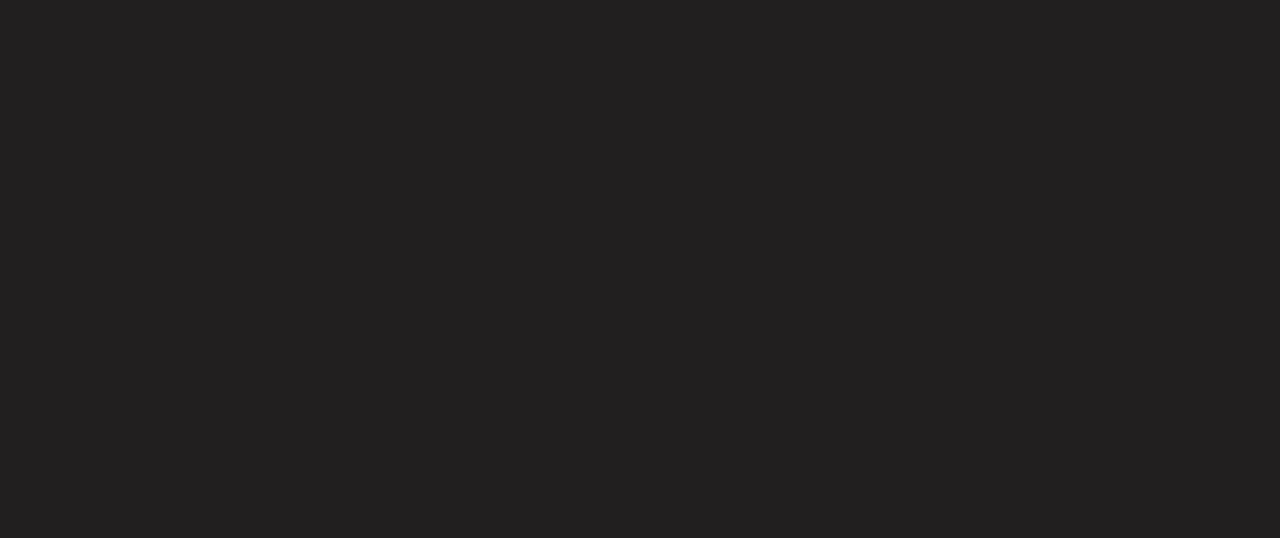
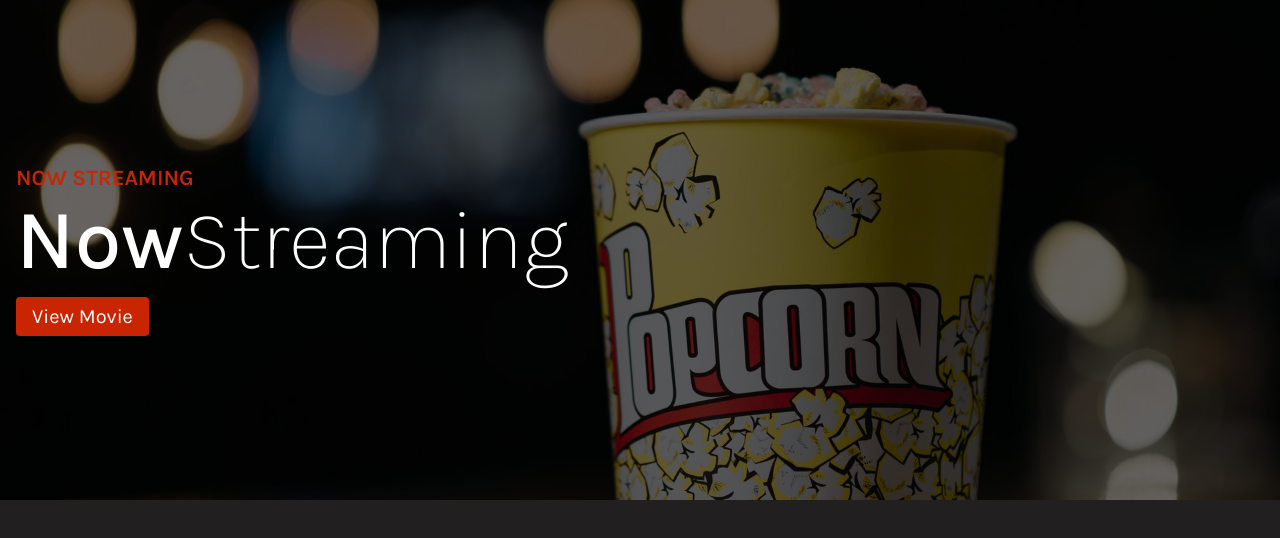
Before and after one commit to MaGo0506/nuxt-movie-app, a Nuxt app: page / in a window 1280 px wide. Shown: the top 538 px of the page. Built offline with nearby package versions, Linux system fonts and the light colour scheme.

Commit message:
Created and added Hero Component

```diff
--- /dev/null
+++ b/components/Hero.vue
@@ -0,0 +1,98 @@
+<template>
+  <div class="hero">
+    <img src="../assets/movieHero.jpg" alt="Hero section background">
+    <div class="text-container">
+      <div class="text">
+        <span class="mini-heading">Now Streaming</span>
+        <h1><span>Now</span>Streaming</h1>
+        <a href="#movie-grid" class="button">View Movie</a>
+      </div>
+    </div>
+  </div>
+</template>
+
+<script>
+export default {
+  name: "Hero"
+}
+</script>
+
+<style scoped lang="scss">
+
+.hero {
+  height: 400px;
+  position: relative;
+
+  @media (min-width: 750px) {
+    height: 500px;
+  }
+
+  &::after {
+    content: '';
+    position: absolute;
+    top: 0;
+    left: 0;
+    height: 100%;
+    width: 100%;
+    background-color: rgba(0, 0, 0, 0.6);
+  }
+
+  img {
+    width: 100%;
+    height: 100%;
+    object-fit: cover;
+  }
+
+  .text-container {
+    z-index: 99;
+    position: absolute;
+    top: 0;
+    margin: 0;
+    width: 100%;
+    height: 100%;
+    display: flex;
+    flex-direction: column;
+    justify-content: center;
+
+    .text {
+      padding: 0 16px;
+      width: 100%;
+      max-width: 1400px;
+      margin: 0 auto;
+    }
+
+    .mini-heading {
+      font-weight: 600;
+      font-size: 18px;
+      text-transform: uppercase;
+      color: #c92502;
+      margin-bottom: 8px;
+
+      @media (min-width: 750px) {
+        font-size: 22px;
+      }
+    }
+
+    h1 {
+      color: #fff;
+      font-size: 64px;
+      font-weight: 200;
+      margin-bottom: 8px;
+
+      @media (min-width: 750px) {
+        font-size: 84px;
+      }
+
+      span {
+        font-weight: 500;
+      }
+    }
+
+    .button {
+      font-size: 20px;
+      display: inline-flex;
+    }
+  }
+}
+
+</style>
--- a/nuxt.config.js
+++ b/nuxt.config.js
@@ -18,7 +18,7 @@
 
   // Global CSS: https://go.nuxtjs.dev/config-css
   css: [
-    '@/styles/app.scss'
+    `@/styles/app.scss`
   ],
 
   // Plugins to run before rendering page: https://go.nuxtjs.dev/config-plugins
--- a/pages/index.vue
+++ b/pages/index.vue
@@ -1,5 +1,7 @@
 <template>
- <div class="home"></div>
+ <div class="home">
+   <Hero/>
+ </div>
 </template>
 
 <script>
```
Also changed, not shown: assets/movieHero.jpg (added).
